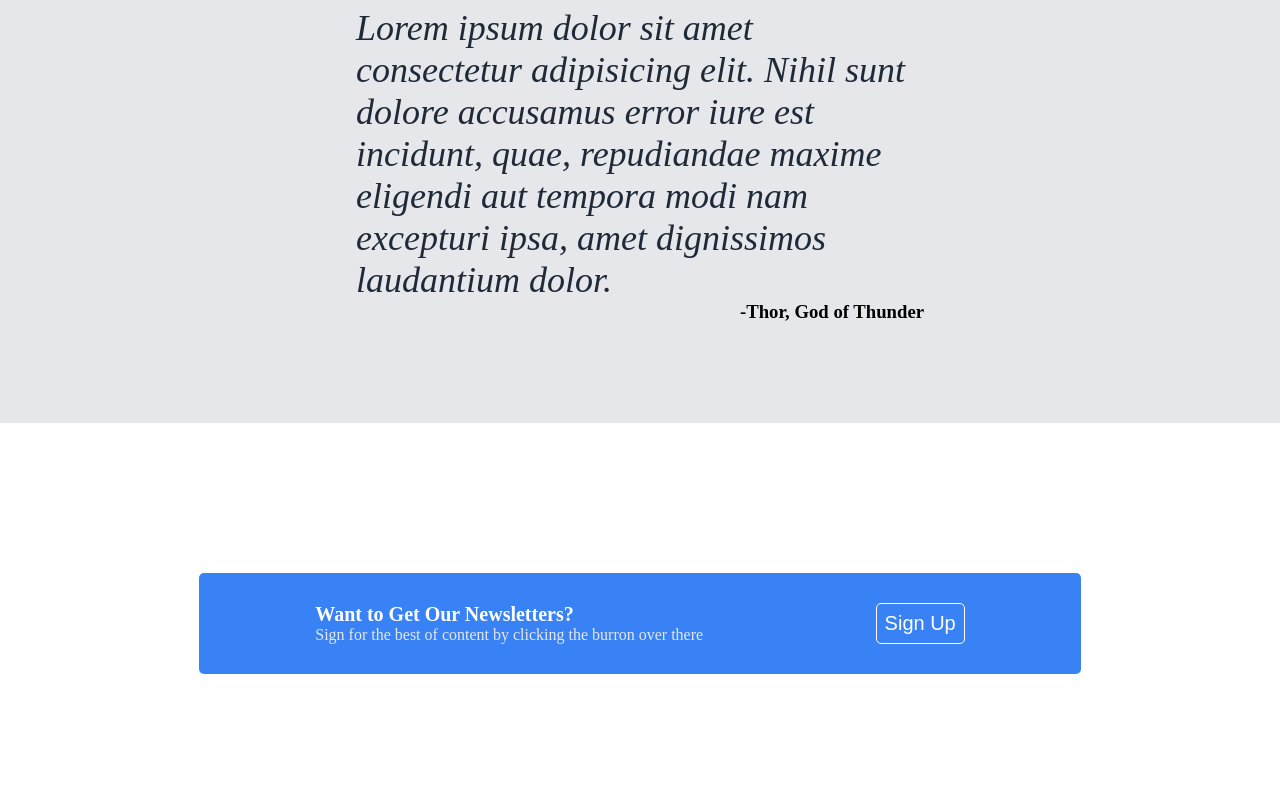
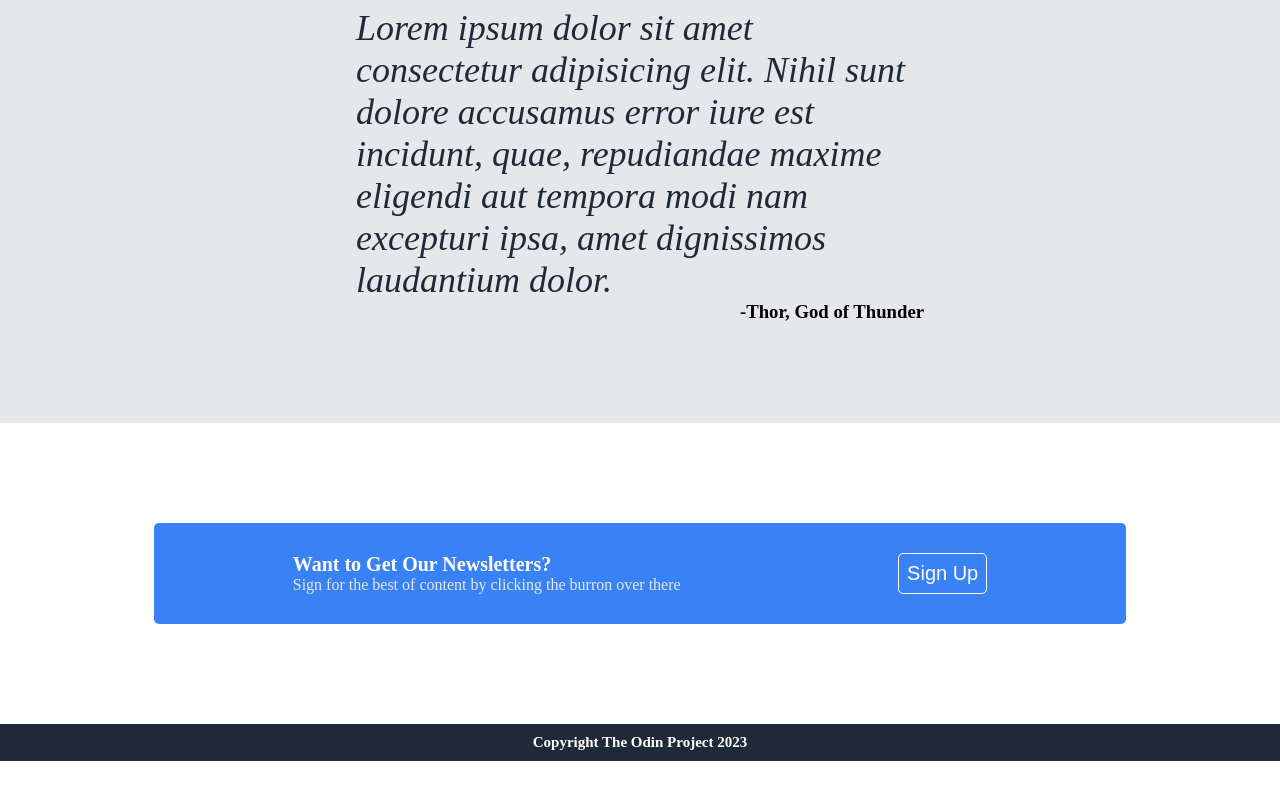
Before and after one commit to Zandarh/landing_page, a plain HTML site: page index.html in a window 1280 px wide. Shown: the part 1278-2078 px from the top of the page. After the commit the page ends 2039 px from the top, so only its background shows below. Drawn offline with Linux system fonts and the light colour scheme.

Commit message:
Mostly done. Left with some touch up

```diff
--- a/index.html
+++ b/index.html
@@ -79,5 +79,10 @@
             </div>
         </div>
     </div>
+    <div class="footer">
+        <h3>
+            Copyright The Odin Project 2023
+        </h3>
+    </div>
 </body>
 </html>
--- a/style/index.css
+++ b/style/index.css
@@ -138,7 +138,7 @@ ul{
     display: flex;
     justify-content: center;
     align-items: center;
-    padding: 150px;
+    padding: 100px;
 }
 .the_form{
     width: 90%;
@@ -156,6 +156,11 @@ ul{
     background-color: #3882f6;
     font-size: 20px;
     padding: 8px;
+    cursor: pointer;
+}
+#b:hover{
+    background-color: #fff;
+    color: #1f2937;
 }
 .the_form h3{
     color: #fff;
@@ -165,3 +170,15 @@ ul{
 .the_form p{
     color: #e5e7eb;
 }
+
+.footer{
+    background-color: #1f2937;
+    display: flex;
+    justify-content: center;
+    align-items: center;
+    padding: 10px;
+}
+.footer h3{
+    color: #fff;
+    font-size: 15px;
+}
```
